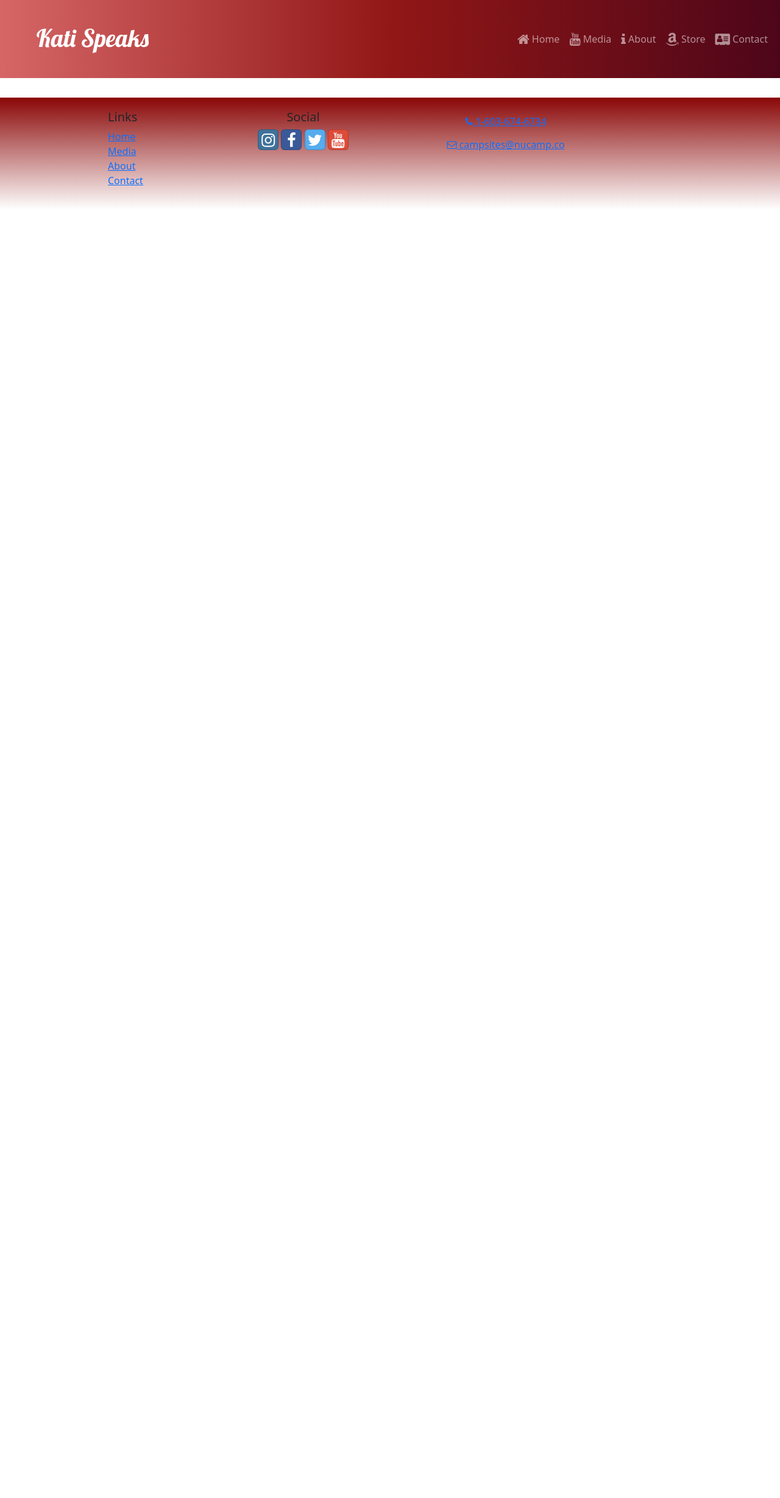
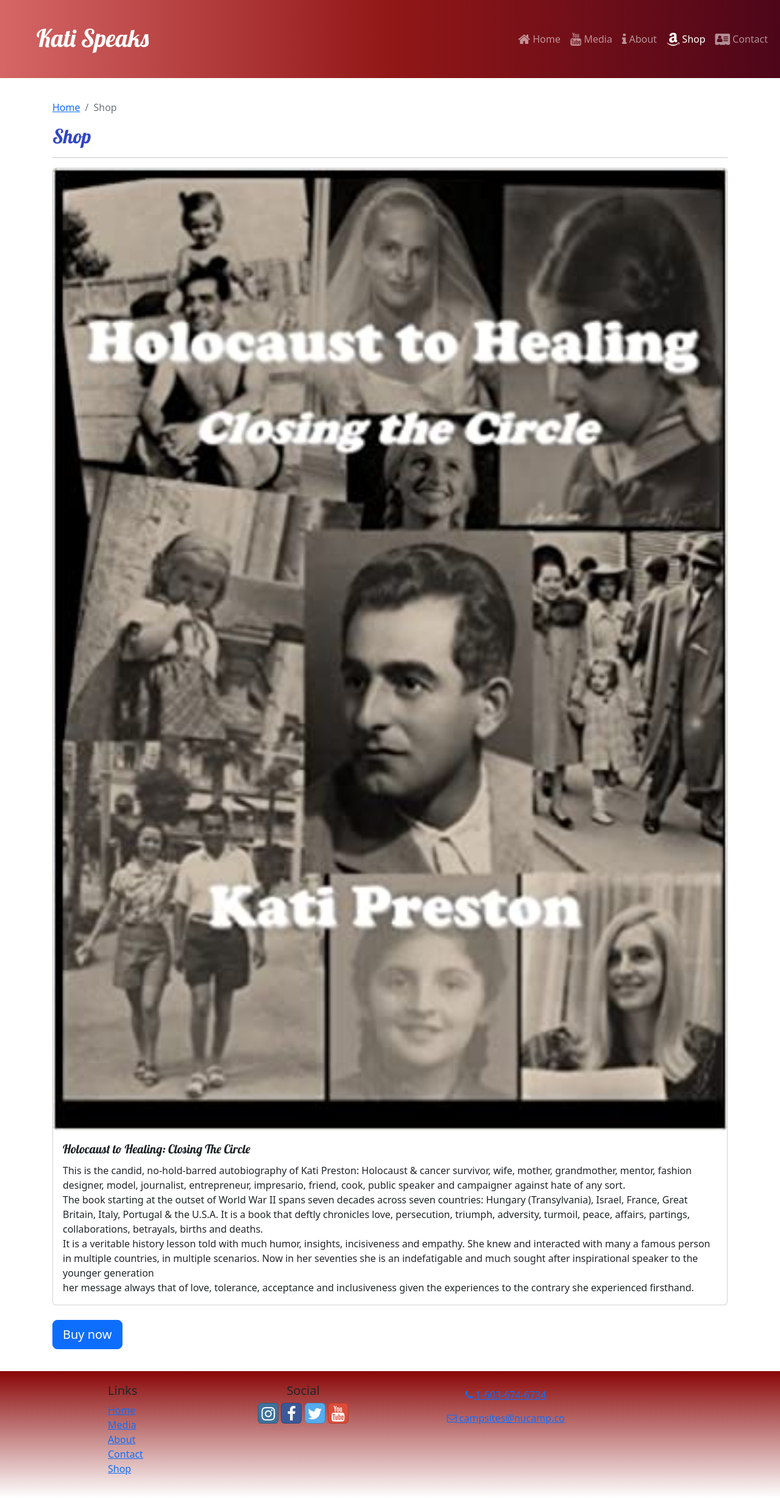
Before and after one commit to BennyBuns/katySite, a React (Create React App) app: page /shop in a window 1280 px wide. Shown: the whole page at 61% size. Before the commit the page ends 800 px from the top, so only its background shows below. Built offline with nearby package versions, Linux system fonts and the light colour scheme.

Commit message:
shop page basics

```diff
--- a/src/App.js
+++ b/src/App.js
@@ -3,7 +3,7 @@ import { Routes, Route } from 'react-router-dom';
 import ContactPage from './pages/ContactPage';
 import HomePage from './pages/HomePage';
 import MediaPage from './pages/MediaPage';
-import StorePage from './pages/StorePage';
+import ShopPage from './pages/ShopPage';
 import AboutPage from './pages/AboutPage';
 import Header from './components/HeaderComponent';
 import Footer from './components/FooterComponent';
@@ -16,7 +16,7 @@ function App() {
             <Routes>
                 <Route path='/' element={<HomePage />} />
                 <Route path='media' element={<MediaPage/>} />
-                <Route path='store' element={<StorePage/>} />
+                <Route path='shop' element={<ShopPage/>} />
                 <Route path='about' element={<AboutPage/>} />
                 <Route path='contact' element={<ContactPage />} />
             </Routes>
--- a/src/components/FooterComponent.js
+++ b/src/components/FooterComponent.js
@@ -21,6 +21,9 @@ const Footer = () => {
                             </li>
                             <li>
                                 <Link to='/contact'>Contact</Link>
+                            </li>
+                            <li>
+                                <Link to='/shop'>Shop</Link>
                             </li>
                         </ul>
                     </Col>
--- a/src/components/HeaderComponent.js
+++ b/src/components/HeaderComponent.js
@@ -38,8 +38,8 @@ const Header = () => {
                         </NavLink>
                     </NavItem>
                     <NavItem>
-                        <NavLink className='nav-link' to='/store'>
-                            <i className='fa fa-amazon fa-lg' /> Store
+                        <NavLink className='nav-link' to='/shop'>
+                            <i className='fa fa-amazon fa-lg' /> Shop
                         </NavLink>
                     </NavItem>
                     <NavItem>
--- a/src/pages/AboutPage.js
+++ b/src/pages/AboutPage.js
@@ -16,7 +16,7 @@ const AboutPage = () => {
             </div>
         </div>
         <Card style={{ width: '18rem' }}>
-            <CardImg width="100%" src={katyWave} alt='katy picture' />
+            <CardImg width="50%" src={katyWave} alt='katy picture' />
             <CardImgOverlay>
                 <CardTitle>Katy Preston</CardTitle>
 
--- /dev/null
+++ b/src/pages/ShopPage.js
@@ -0,0 +1,43 @@
+import React from 'react';
+import {
+    Card, CardImg, CardText, CardBody, CardTitle, Container, Row, Col,
+    Breadcrumb, BreadcrumbItem, Button
+} from 'reactstrap';
+import { Link } from 'react-router-dom';
+import closingTheCircle from '../assets/closingTheCircle.jpg'
+
+const StorePage = () => {
+    return (
+        <Container>
+            <Row>
+                <Col className='col-md m-1'>
+                    <Breadcrumb>
+                        <BreadcrumbItem><Link to='/'>Home</Link></BreadcrumbItem>
+                        <BreadcrumbItem active>Shop</BreadcrumbItem>
+                    </Breadcrumb>
+                    <h2> Shop </h2>
+                    <hr />
+                    <Card>
+                        <CardImg src={closingTheCircle} alt='closing the cirlce book cover' />
+                        <CardBody>
+                            <CardTitle>Holocaust to Healing: Closing The Circle</CardTitle>
+                            <CardText>This is the candid, no-hold-barred autobiography of Kati Preston: Holocaust & cancer survivor, wife, mother, grandmother, mentor, fashion designer, model, journalist, entrepreneur, impresario, friend, cook, public speaker and campaigner against hate of any sort. <br />
+                                The book starting at the outset of World War II spans seven decades across seven countries: Hungary (Transylvania), Israel, France, Great Britain, Italy, Portugal & the U.S.A. It is a book that deftly chronicles love, persecution, triumph, adversity, turmoil, peace, affairs, partings, collaborations, betrayals, births and deaths. <br />
+                                It is a veritable history lesson told with much humor, insights, incisiveness and empathy. She knew and interacted with many a famous person in multiple countries, in multiple scenarios. Now in her seventies she is an indefatigable and much sought after inspirational speaker to the younger generation <br />
+                                her message always that of love, tolerance, acceptance and inclusiveness given the experiences to the contrary she experienced firsthand.
+                            </CardText>
+                        </CardBody>
+                    </Card>
+                    <br/>
+                    <div>
+                        <a href="https://www.amazon.com/Holocaust-Healing-Closing-Kati-Preston/dp/1519621248">
+                            <Button color="primary" size="lg" >Buy now</Button>
+                        </a>
+                    </div>
+                </Col>
+            </Row>
+        </Container>
+    )
+};
+
+export default StorePage;
--- a/src/pages/StorePage.js
+++ /dev/null
@@ -1,7 +0,0 @@
-import React from 'react';
-
-const StorePage = () => {
-    return <div>StorePage</div>;
-};
-
-export default StorePage;
```
Also changed, not shown: src/assets/closingTheCircle.jpg (added).
